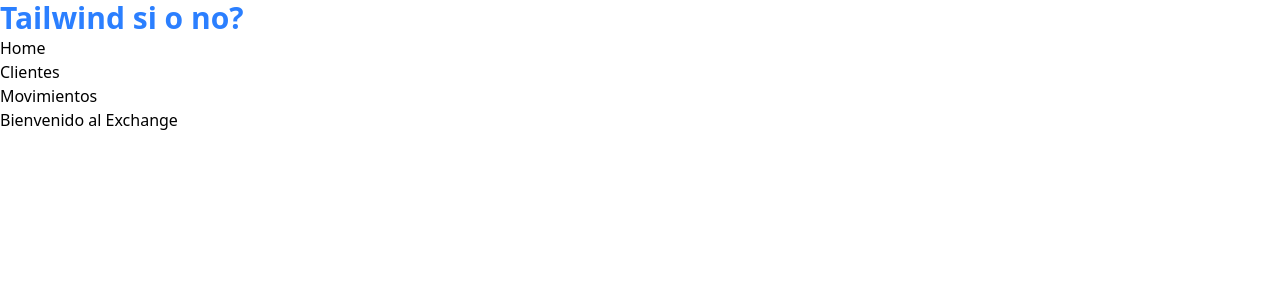
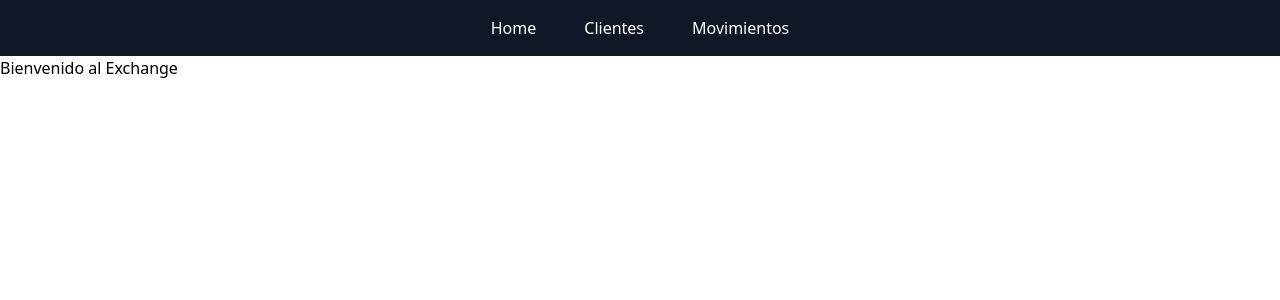
Before and after one commit to MaximoFC/currency-exchange-frontend, a React (Vite) app: page / in a window 1280 px wide. Shown: the top 300 px of the page. Built offline with nearby package versions, Linux system fonts and the light colour scheme.

Commit message:
Navbar component finished

```diff
--- a/src/components/Navbar.jsx
+++ b/src/components/Navbar.jsx
@@ -3,12 +3,11 @@
 
 const Navbar = () => {
     return (
-        <nav>
-            <h2 className='text-3xl font-bold text-blue-500'>Tailwind si o no?</h2>
-            <ul>
-                <li><Link to="/">Home</Link></li>
-                <li><Link to="/clients">Clientes</Link></li>
-                <li><Link to="/transactions">Movimientos</Link></li>
+        <nav className='bg-gray-900 text-white p-4'>
+            <ul className='flex justify-center space-x-12'>
+                <li><Link to="/" className='hover:text-gray-400 transition'>Home</Link></li>
+                <li><Link to="/clients" className='hover:text-gray-400 transition'>Clientes</Link></li>
+                <li><Link to="/transactions" className='hover:text-gray-400 transition'>Movimientos</Link></li>
             </ul>
         </nav>
     );
```
